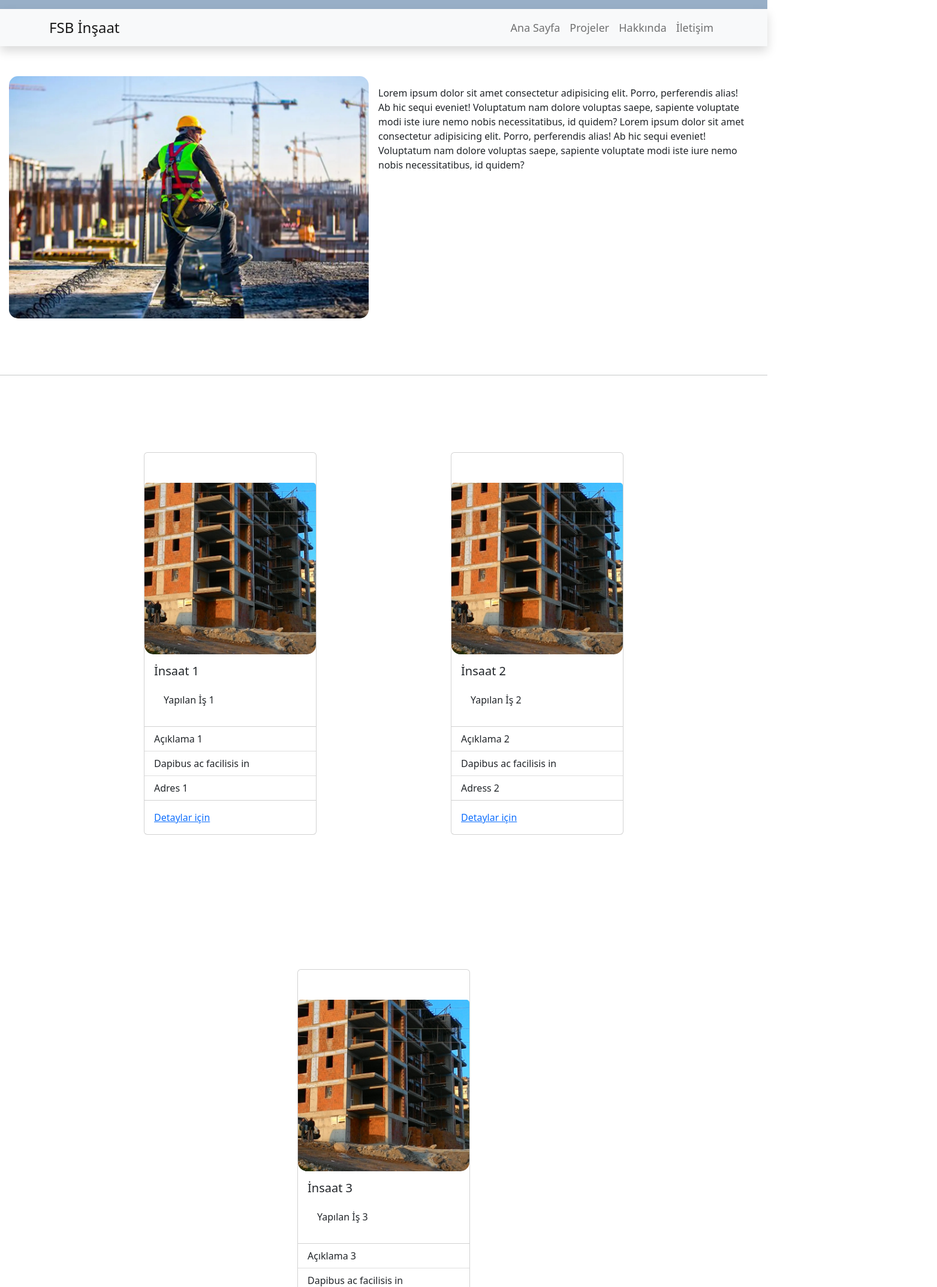
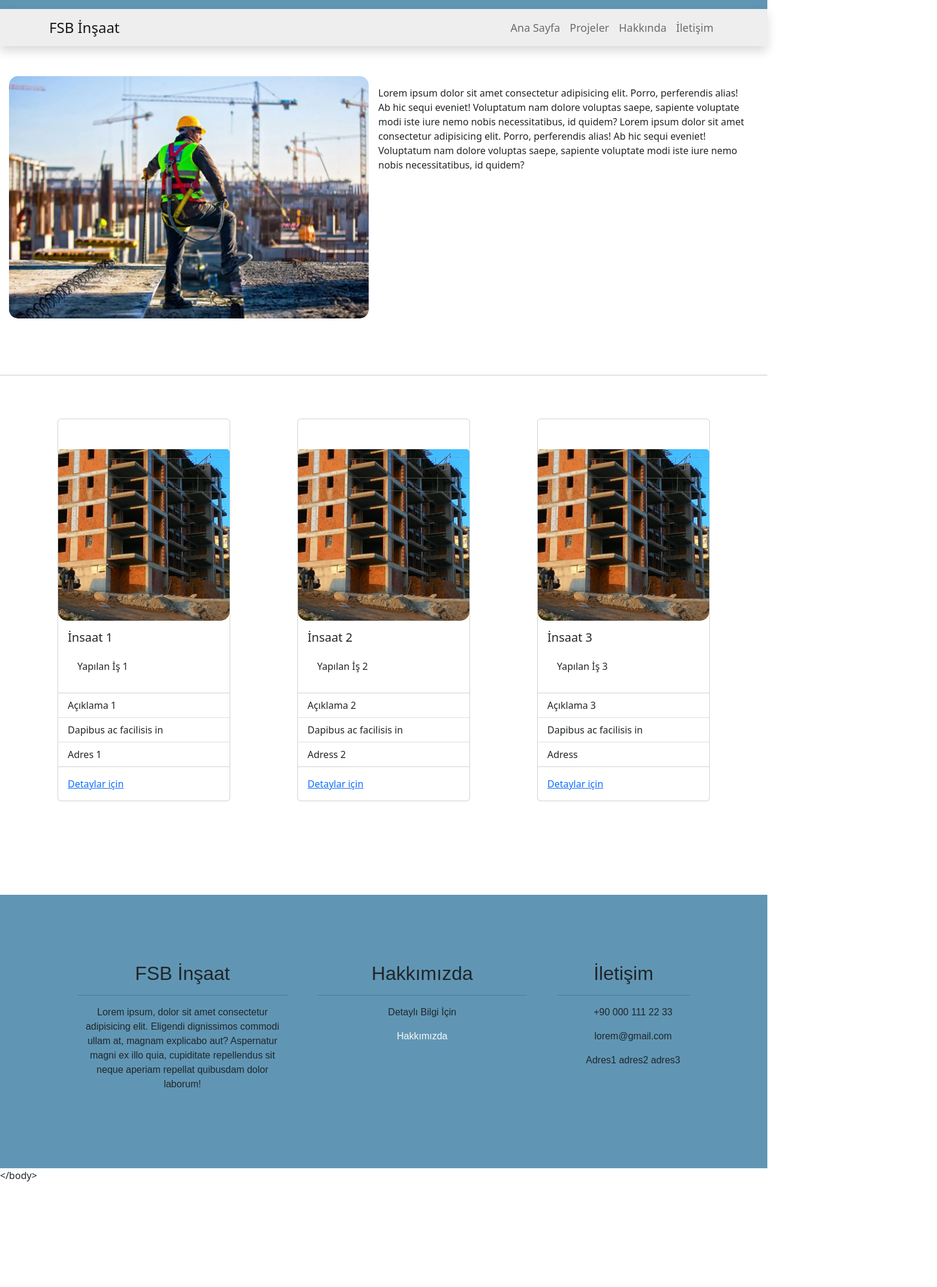
Before and after one commit to Yesarib/FSB, a React (Create React App) app: page / in a window 1280 px wide. Shown: the top 2146 px of the page at 60% size, 1563 px wide, since content can reach past the window. After the commit the page ends 1972 px from the top, so only its background shows below. Built offline with nearby package versions, Linux system fonts and the light colour scheme.

Commit message:
Arayüzü düzeltmeler

```diff
--- a/src/App.css
+++ /dev/null
@@ -1,38 +0,0 @@
-.App {
-  text-align: center;
-}
-
-.App-logo {
-  height: 40vmin;
-  pointer-events: none;
-}
-
-@media (prefers-reduced-motion: no-preference) {
-  .App-logo {
-    animation: App-logo-spin infinite 20s linear;
-  }
-}
-
-.App-header {
-  background-color: #282c34;
-  min-height: 100vh;
-  display: flex;
-  flex-direction: column;
-  align-items: center;
-  justify-content: center;
-  font-size: calc(10px + 2vmin);
-  color: white;
-}
-
-.App-link {
-  color: #61dafb;
-}
-
-@keyframes App-logo-spin {
-  from {
-    transform: rotate(0deg);
-  }
-  to {
-    transform: rotate(360deg);
-  }
-}
--- a/src/App.js
+++ b/src/App.js
@@ -1,5 +1,4 @@
 import { BrowserRouter as Router, Routes, Route } from 'react-router-dom'
-import './App.css';
 import Topbar from './components/Topbar/Topbar';
 import Home from './pages/Home/Home'
 import About from './pages/About/About'
@@ -10,7 +9,7 @@ function App() {
   return (
     <div>
       <Router>
-        <div style={{backgroundColor:'#98AFC7', width:'auto', height:'15px'}} />
+        <div style={{backgroundColor:'#6096B4', width:'auto', height:'15px'}} />
         <Topbar />
         <Routes>
           <Route path='/' element={<Home />} />
--- a/src/components/Bottom/Bottom.jsx
+++ b/src/components/Bottom/Bottom.jsx
@@ -5,7 +5,7 @@ import ListGroup from 'react-bootstrap/ListGroup';
 const Bottom = () => {
   return (
     <div className='d-flex flex-wrap justify-content-center'>
-    <div style={{ padding:'7rem ' }} className='justify-content-center d-flex'>
+    <div style={{ padding:'3.5rem ' }} className='justify-content-center d-flex'>
         <Card style={{ width: '18rem' }}>
         <Card.Img variant="top" src="assets/kaba-insaat.jpg" />
         <Card.Body>
@@ -24,7 +24,7 @@ const Bottom = () => {
         </Card.Body>
         </Card>
     </div>
-    <div style={{ padding:'7rem ' }} className='justify-content-center d-flex'>
+    <div style={{ padding:'3.5rem ' }} className='justify-content-center d-flex'>
         <Card style={{ width: '18rem' }}>
         <Card.Img variant="top" src="assets/kaba-insaat.jpg" />
         <Card.Body>
@@ -43,7 +43,7 @@ const Bottom = () => {
         </Card.Body>
         </Card>
     </div>
-    <div style={{ padding:'7rem ' }} className='justify-content-center d-flex'>
+    <div style={{ padding:'3.5rem' }} className='justify-content-center d-flex'>
         <Card style={{ width: '18rem' }}>
         <Card.Img variant="top" src="assets/kaba-insaat.jpg" />
         <Card.Body>
--- a/src/components/Footer/Footer.jsx
+++ b/src/components/Footer/Footer.jsx
@@ -1,4 +1,4 @@
-import React, { Fragment } from "react";
+import React from "react";
 import Nav from "react-bootstrap/Nav";
 import "./footer.css";
 import { Box } from '@mui/material'
--- a/src/components/Footer/footer.css
+++ b/src/components/Footer/footer.css
@@ -3,7 +3,7 @@
     padding: 7rem 2rem;
     display: flex;
     justify-content: center;
-    background-color: #98AFC7;
+    background-color: #6096B4;
     margin-top: 100px;
     height: auto;
 }
--- a/src/components/Topbar/Topbar.jsx
+++ b/src/components/Topbar/Topbar.jsx
@@ -6,7 +6,7 @@ import '../style.css'
 const Topbar = () => {
   return (
     <>
-      <Navbar className='shadow' bg="light" variant="light">
+      <Navbar style={{backgroundColor:'#EEEEEE'}} className='shadow' variant="light">
         <Container>
           <Navbar.Brand style={{fontWeight:'400', fontSize:'24px'}} href="/">FSB İnşaat</Navbar.Brand>
           <Nav style={{fontWeight:'400', fontSize:'18px'}} className="d-flex align-items-center justify-content-center">
--- a/src/index.js
+++ b/src/index.js
@@ -1,6 +1,5 @@
 import React from 'react';
 import ReactDOM from 'react-dom/client';
-import './index.css';
 import App from './App';
 import 'bootstrap/dist/css/bootstrap.min.css';
 
--- a/src/pages/Contact/Contact.jsx
+++ b/src/pages/Contact/Contact.jsx
@@ -39,7 +39,7 @@ const Contact = () => {
       </div>
       <hr style={{marginTop:'75px'}} />
       <div style={{ margin: "7rem" }} className="d-grid justify-content-start">
-        <h5>Bizimle iletişime geçmek için </h5>
+        {/* <h5>Bizimle iletişime geçmek için </h5>
         <section class="contact-wrap">
           <form action="" class="contact-form">
             <div class="col-sm-6">
@@ -70,7 +70,7 @@ const Contact = () => {
               <Button style={{borderRadius:'2px', color:'white', width:'150px', borderRadius:'10px', marginTop:'15px', marginLeft:'50px'}} className="btn btn-light btn-outline-dark bg-primary"> Gönder </Button>
             </div>
           </form>
-        </section>
+        </section> */}
       </div>
     </>
   );
```
Also changed, not shown: src/pages/Projects/Project.jsx (added, +9 -0 lines).
